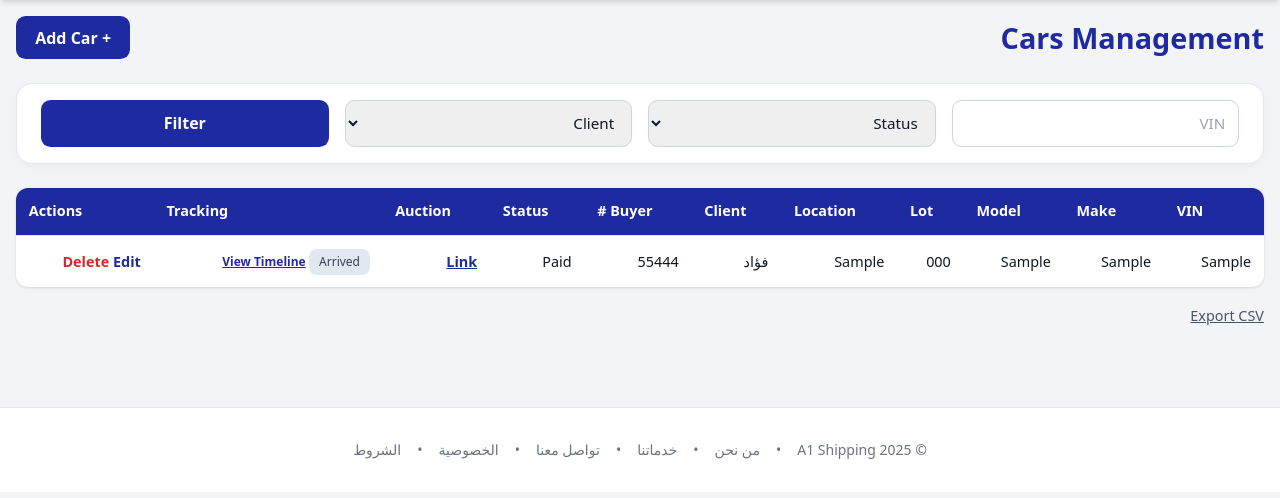
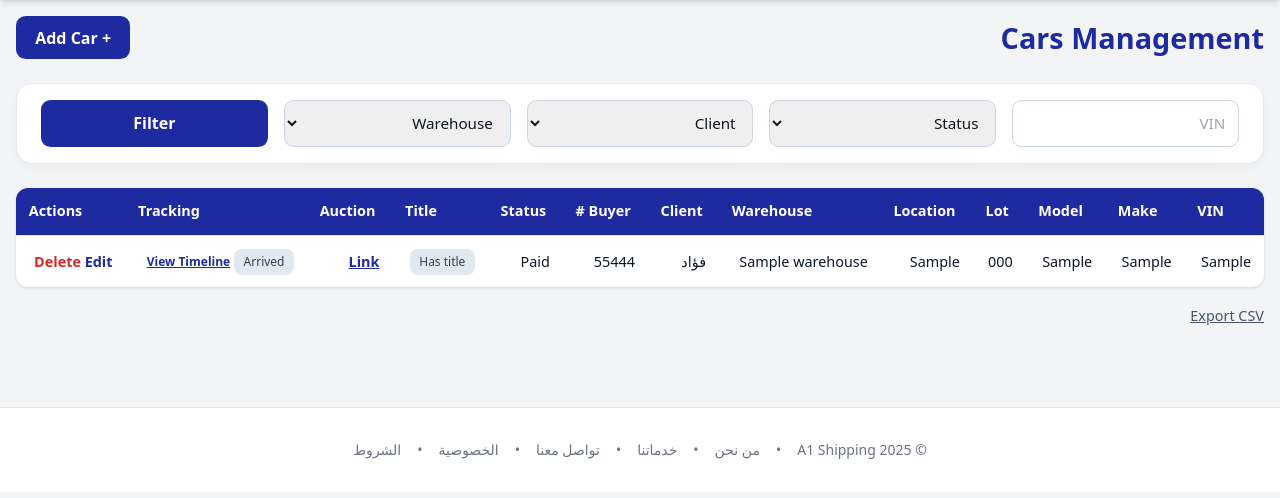
Before and after one commit to a1shippping-debug/2, a Flask app: page /ops/cars in a window 1280 px wide. Shown: the part 64-562 px from the top of the page. Run offline with Flask 3, Linux system fonts and the light colour scheme; a user stored in the database is signed in; tables that the repository leaves empty hold one stand-in row (values such as "Sample post"); some libraries are stand-ins or nearby versions.

Commit message:
Add warehouse selection to cars list template

```diff
--- a/app/templates/operations/cars_list.html
+++ b/app/templates/operations/cars_list.html
@@ -155,6 +155,12 @@
       <option value="{{c.id}}" {% if request.args.get('client_id')==(c.id|string) %}selected{% endif %}>{{ c.display_name }}</option>
     {% endfor %}
   </select>
+  <select name="warehouse_id">
+    <option value="">{{ _('Warehouse') }}</option>
+    {% for w in warehouses %}
+      <option value="{{ w.id }}" {% if request.args.get('warehouse_id')==(w.id|string) %}selected{% endif %}>{{ w.name }}</option>
+    {% endfor %}
+  </select>
   <button>{{ _('Filter') }}</button>
 </form>
 
@@ -167,9 +173,11 @@
         <th>{{ _('Model') }}</th>
         <th>{{ _('Lot') }}</th>
         <th>{{ _('Location') }}</th>
+        <th>{{ _('Warehouse') }}</th>
         <th>{{ _('Client') }}</th>
         <th>{{ _('Buyer #') }}</th>
         <th>{{ _('Status') }}</th>
+        <th>{{ _('Title') }}</th>
         <th>{{ _('Auction') }}</th>
         <th>{{ _('Tracking') }}</th>
         <th>{{ _('Actions') }}</th>
@@ -183,9 +191,17 @@
         <td>{{ v.model }}</td>
         <td>{{ v.auction.lot_number if v.auction else '-' }}</td>
         <td>{{ v.current_location or (v.auction.location if v.auction else '-') }}</td>
+        <td>{{ v.warehouse.name if v.warehouse else '-' }}</td>
         <td>{{ v.owner.display_name if v.owner else '-' }}</td>
         <td>{% if v.auction and v.auction.buyer %}{{ v.auction.buyer.buyer_number or '-' }}{% else %}-{% endif %}</td>
         <td>{{ v.status }}</td>
+        <td>
+          {% if v.has_title %}
+          <span class="badge bg-green-100 text-green-800">{{ _('Has title') }}</span>
+          {% else %}
+          <span class="badge bg-orange-100 text-orange-800">{{ _('No title') }}</span>
+          {% endif %}
+        </td>
         <td>
           {% if v.auction and v.auction.auction_url %}
             <a href="{{ v.auction.auction_url }}" target="_blank" class="link-blue">{{ _('Link') }}</a>
```
